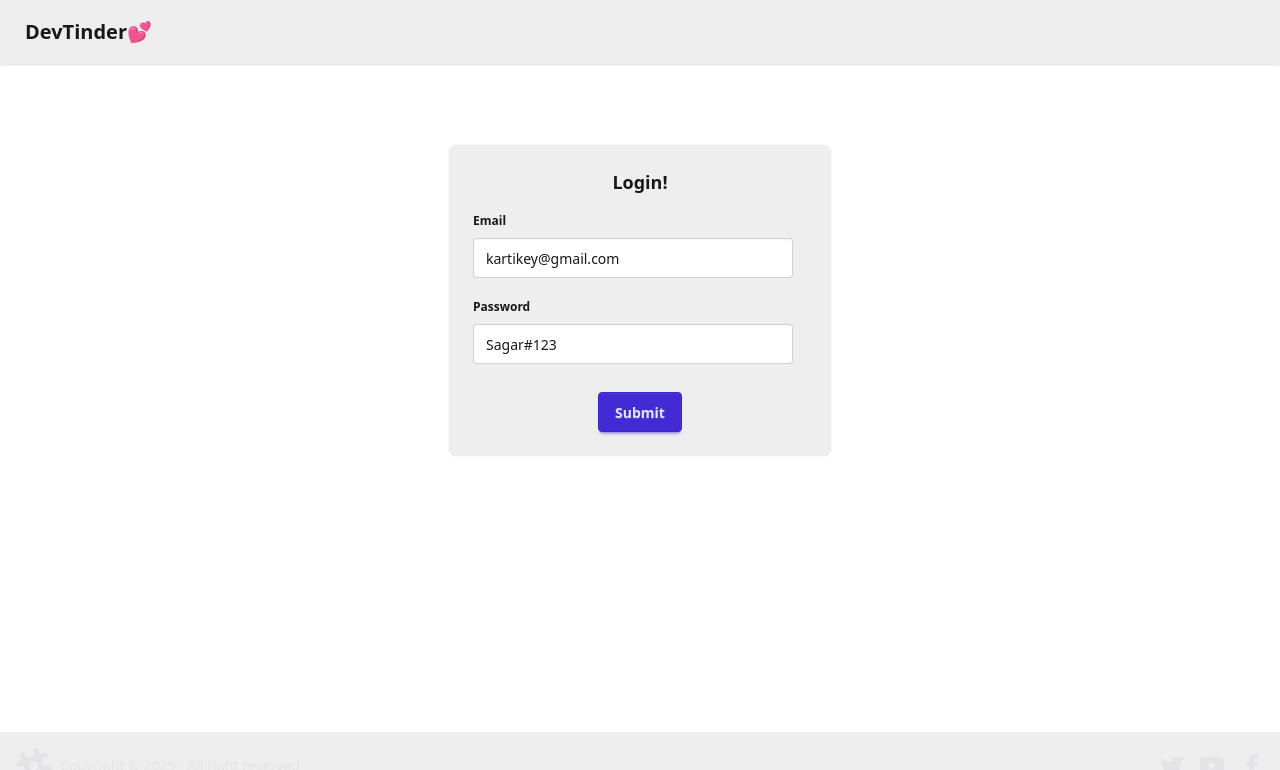
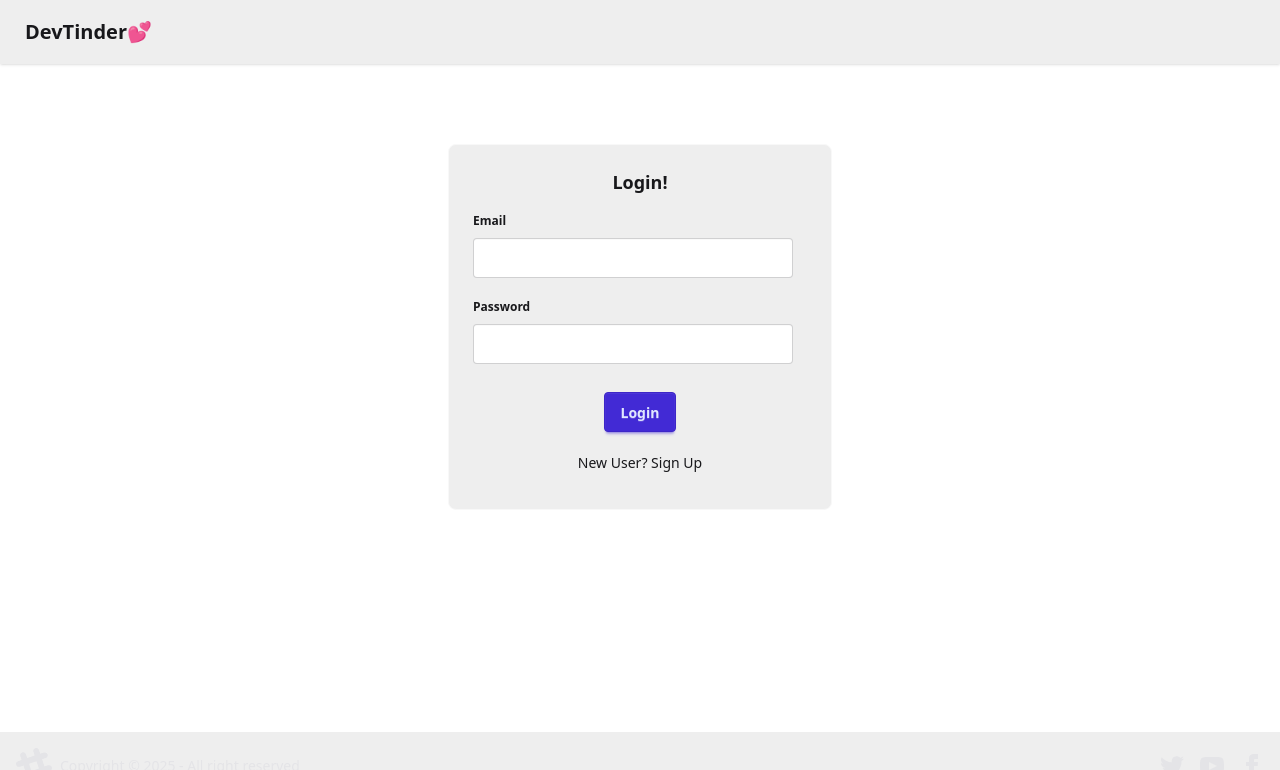
Before and after one commit to Kartikey349/DevTinder-Frontend, a React (Vite) app: page /login in a window 1280 px wide. Shown: the top 770 px of the page. Built offline with nearby package versions, Linux system fonts and the light colour scheme; no server answers.

Commit message:
created signup

```diff
--- a/src/components/Login.jsx
+++ b/src/components/Login.jsx
@@ -7,8 +7,11 @@ import { BASE_URL } from "../utils/constants";
 
 const Login = () => {
 
-    const [emailId, setEmailId] = useState("kartikey@gmail.com");
-    const [password, setPassword] = useState("Sagar#123")
+    const [emailId, setEmailId] = useState("");
+    const [password, setPassword] = useState("")
+    const [firstName, setFirstName] = useState("")
+    const [lastName, setLastName] = useState("")
+    const [isLogin, setIsLogin] = useState(true)
     const [error, setError] = useState('')
 
     const dispatch = useDispatch();
@@ -30,11 +33,51 @@ const Login = () => {
         }
     }
 
+    const handleSignup = async () => {
+        try{
+            const user = await axios.post(BASE_URL + "/signup", {
+                firstName,
+                lastName,
+                emailId,
+                password
+            }, {
+                withCredentials:true
+            })
+
+            dispatch(addUser(user.data.data))
+            navigate("/profile")
+        }catch(err){
+            setError(err?.response?.data)
+        }
+    }
+
     return(
         <div className="flex justify-center mt-20">
             <div className="card card-border bg-base-300 w-96 flex">
                 <div className="card-body">
-                    <h2 className="card-title mx-auto">Login!</h2>
+                    <h2 className="card-title mx-auto">{isLogin ? "Login!" : "Signup"}</h2>
+
+                  {!isLogin && <><div>
+                        <fieldset className="fieldset">
+                            <legend className="fieldset-legend">FirstName</legend>
+                            <input type="text" className="input"
+                            value={firstName}
+                            onChange={(e) => setFirstName(e.target.value)}
+                            />
+                        </fieldset>
+                    </div>
+
+                    <div>
+                        <fieldset className="fieldset">
+                            <legend className="fieldset-legend">LastName</legend>
+                            <input type="text" className="input"
+                            value={lastName}
+                            onChange={(e) => setLastName(e.target.value)}
+                            />
+                        </fieldset>
+                    </div>
+                    </>
+                }
 
                     <div>
                         <fieldset className="fieldset">
@@ -59,9 +102,11 @@ const Login = () => {
 
                     <div className="card-actions justify-center mt-2">
                         <button className="btn btn-primary"
-                            onClick={handleLogin}
-                        >Submit</button>
+                            onClick={isLogin ? handleLogin : handleSignup}
+                        >{isLogin ? "Login" : "Signup"}</button>
                     </div>
+
+                    <p className="my-3 cursor-pointer m-auto" onClick={() => setIsLogin(!isLogin)}>{isLogin ? "New User? Sign Up" : "Existing User? Login Here"}</p>
                 </div>
             </div>
         </div>
```
